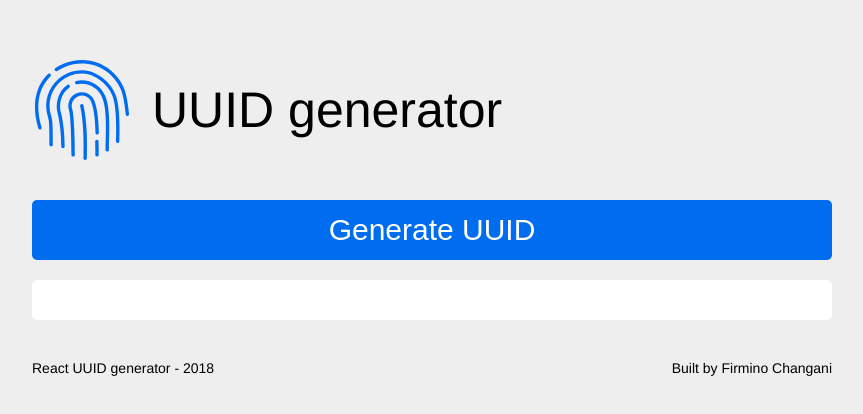
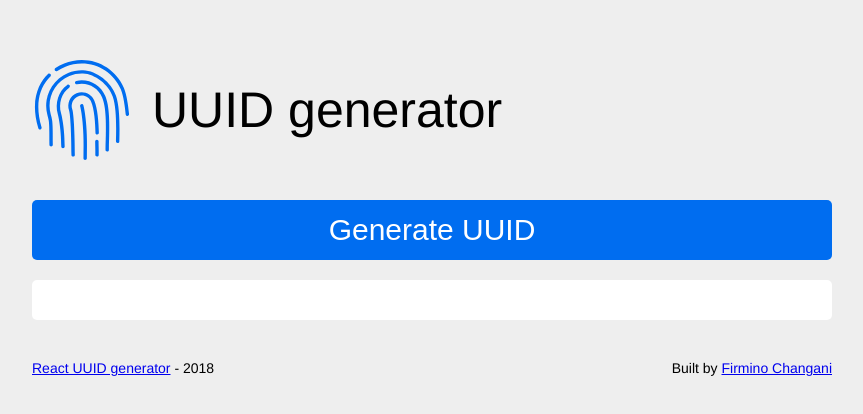
Before and after one commit to flowck/react-uuid-generator, a React (Create React App) app: page / in a window 1280 px wide. Shown: the part 240-654 px from the top of the page, without its empty margins (208-1071 px from the left). Built offline with nearby package versions, Linux system fonts and the light colour scheme.

Commit message:
handle reques errors

```diff
--- a/src/App.jsx
+++ b/src/App.jsx
@@ -18,8 +18,15 @@ const Header = () => {
 const Footer = () => {
   return (
     <footer className="footer">
-      <span>React UUID generator - {new Date().getFullYear()}</span>
-      <span>Built by Firmino Changani</span>
+      <span>
+        <a href="https://github.com/flowck/react-uuid-generator">
+          React UUID generator
+        </a>{" "}
+        - {new Date().getFullYear()}
+      </span>
+      <span>
+        Built by <a href="https://github.com/flowck">Firmino Changani</a>
+      </span>
     </footer>
   );
 };
@@ -29,7 +36,8 @@ export default class App extends Component {
     super(props);
     this.state = {
       uuid: "",
-      uuids: []
+      uuids: [],
+      hadErrorRequesting: false
     };
   }
 
@@ -40,7 +48,7 @@ export default class App extends Component {
     fetch("https://uuid-api.herokuapp.com/api")
       .then(res => res.json())
       .then(uuid => this.setState({ uuid: uuid.uuid }))
-      .catch(err => console.log("Error: ", err));
+      .catch(() => this.setState({ hadErrorRequesting: true }));
   }
 
   render() {
@@ -50,7 +58,7 @@ export default class App extends Component {
         <section className="generator-control">
           <button
             type="button"
-            class="generator-control__button"
+            className="generator-control__button"
             onClick={() => {
               this.getSingleUUID();
             }}
```
